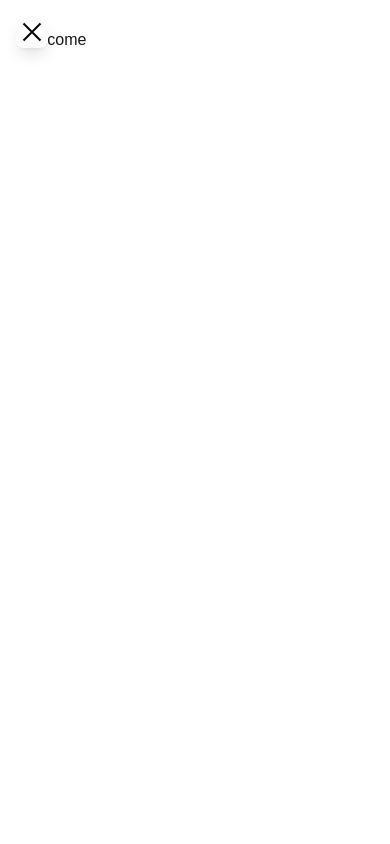
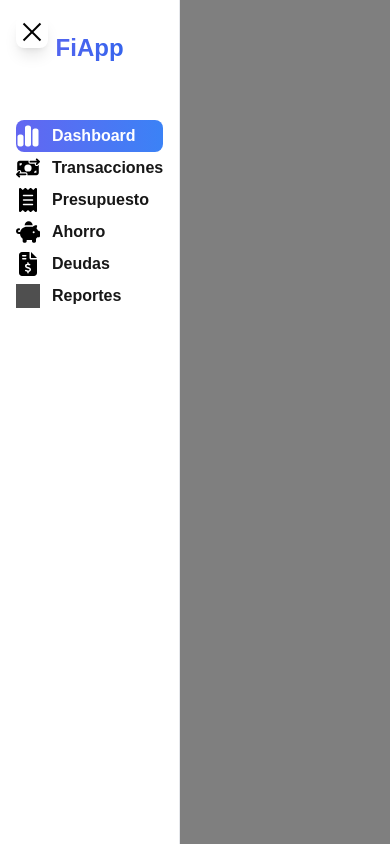
Before and after one commit to Jeim05/personal-finance-app, a Next.js app: page / in a window 390 px wide. Built offline with nearby package versions, Linux system fonts and the light colour scheme; grey boxes are pictures that could not be loaded.

Commit message:
Responsive sidebar

```diff
--- a/app/globals.css
+++ b/app/globals.css
@@ -38,7 +38,8 @@ body {
 
 /* SIDEBAR */
 .sidebar {
-  @apply sticky left-0 top-0 flex h-screen flex-col justify-between border-r border-gray-200 bg-white pt-8 px-4 max-md:hidden transition-all duration-300;
+  @apply fixed left-0 top-0 h-screen border-r border-gray-200 bg-white pt-8 px-4
+  transition-transform duration-300 z-40 lg:sticky lg:translate-x-0  sm:flex sm:flex-col sm:justify-between ;
 }
 
 .sidebar-logo {
--- a/components/Sidebar.tsx
+++ b/components/Sidebar.tsx
@@ -21,7 +21,8 @@ const Sidebar = () => {
             <span className={`line transition-transform ${isExpanded ? '-rotate-45 -translate-y-1.5' : ''}`}></span>
         </button>
 
-            <section className={`sidebar ${isExpanded ? 'max-w-72' : 'w-20'}`}>
+            <section className={`sidebar ${
+                    isExpanded ? 'translate-x-0 lg:max-w-72' : '-translate-x-full w-0 lg:w-20'} `}>
                 <nav className='flex flex-col gap-4 relative w-full'>
                     <Link href="/" className='mb-10 text-center cursor-pointer items-center gap-2'>
                         <h1 className={`sidebar-logo  ${!isExpanded && 'hidden'}`}>
@@ -54,6 +55,13 @@ const Sidebar = () => {
                     </div>
                 </nav>
             </section>
+
+            {isExpanded && (
+                <div
+                    onClick={toggleSidebar}
+                    className="fixed inset-0 bg-black bg-opacity-50 z-30 lg:hidden"
+                ></div>
+            )}
         </>
     )
 }
```
